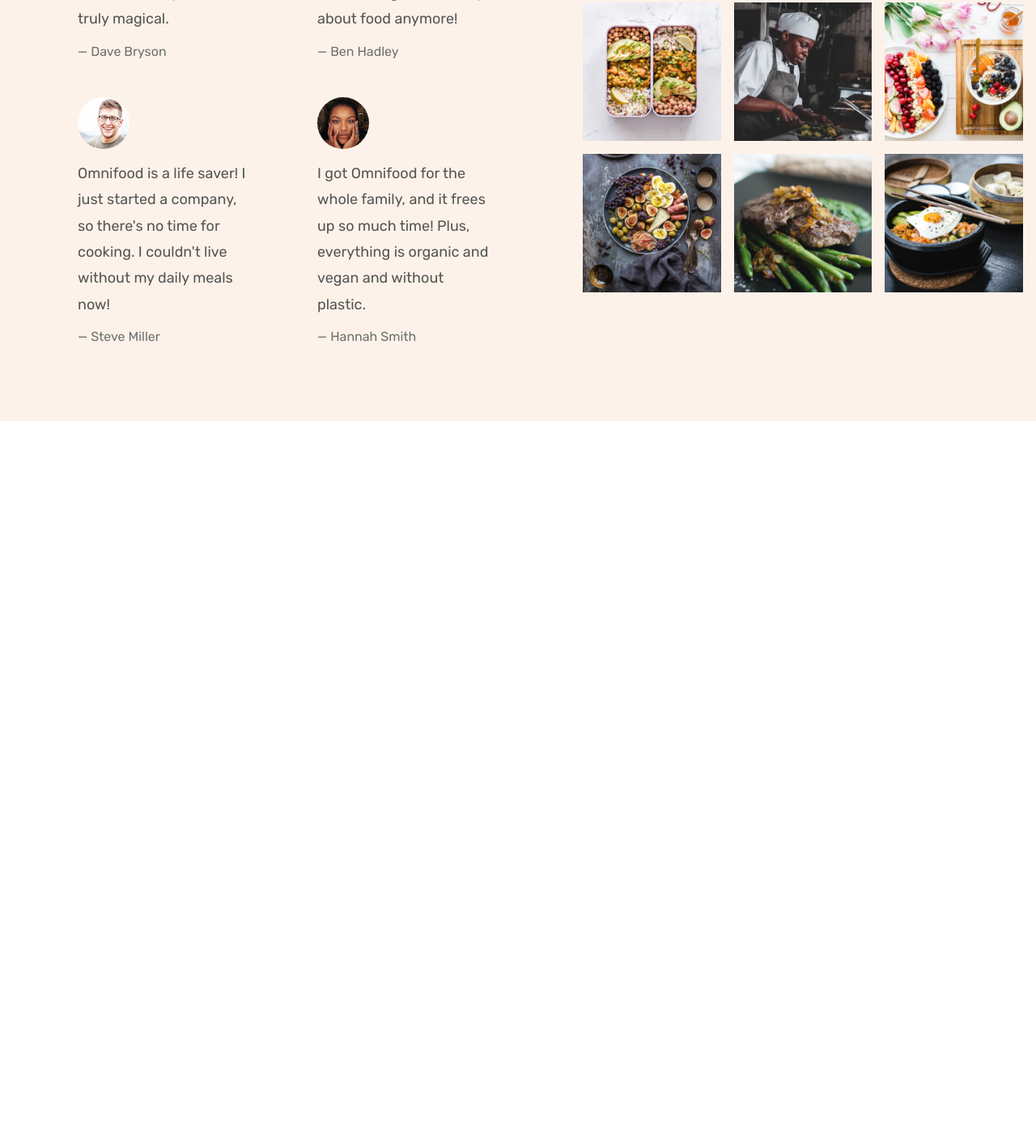
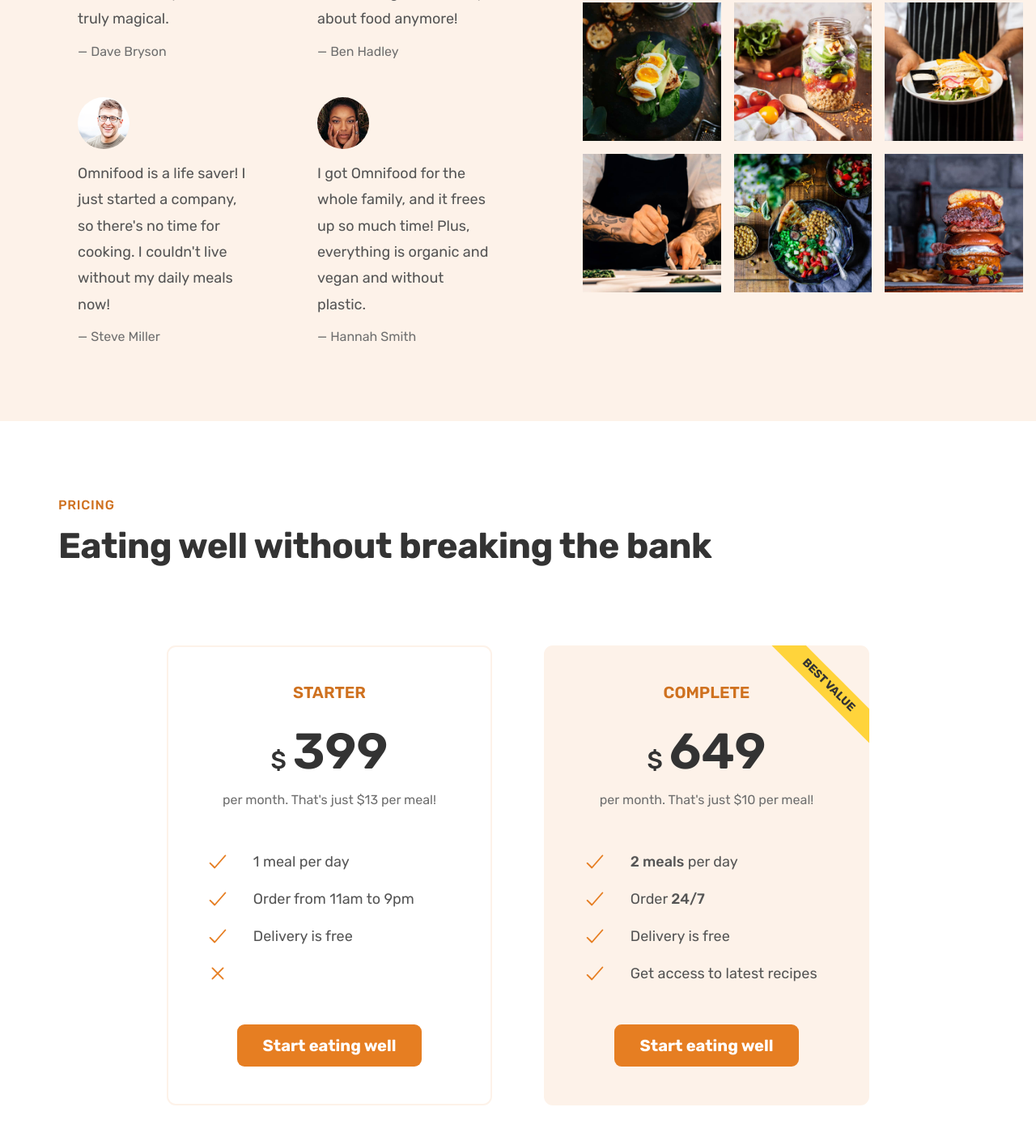
Before and after one commit to JungFF/Omnifood, a website built with Parcel: page index.html in a window 1280 px wide. Shown: the part 4243-5647 px from the top of the page at 81% size. Before the commit the page ends 4763 px from the top, so only its background shows below. Built offline with nearby package versions, Linux system fonts and the light colour scheme.

```diff
--- a/css/general.css
+++ b/css/general.css
@@ -53,7 +53,9 @@
     column-gap: 6.4rem;
     row-gap: 9.6rem;
 }
-
+.grid:not(:last-child){
+    margin-bottom: 9.6rem;
+}
 .grid--2-cols {
     grid-template-columns: repeat(2, 1fr);
 }
@@ -61,6 +63,11 @@
 .grid--3-cols {
     grid-template-columns: repeat(3, 1fr);
 }
+
+.grid--4-cols {
+    grid-template-columns: repeat(4, 1fr);
+}
+
 
 .grid--center-v {
     align-items: center;
@@ -136,7 +143,8 @@
     box-shadow: inset 0 0 0 3px #fff;
 }
 
-.link:link, .link:visited{
+.link:link,
+.link:visited {
     display: inline-block;
     color: #e67e22;
     text-decoration: none;
@@ -144,21 +152,45 @@
     padding-bottom: 2px;
     transition: all 0.3 ease-in;
 }
-.link:hover, .link:active{
+
+.link:hover,
+.link:active {
     color: #cf711f;
     border-bottom: 1px solid transparent;
 }
+
 .margin-right-sm {
     margin-right: 1.6rem !important;
 }
-.margin-bottom-md{
+
+.margin-bottom-md {
     margin-bottom: 4.8rem !important;
 }
 
-.center-text{
+.center-text {
     text-align: center;
 }
 
-strong{
+strong {
     font-weight: 500;
 }
+
+.list {
+    list-style: none;
+    display: flex;
+    flex-direction: column;
+    gap: 1.6rem;
+}
+
+.list-item {
+    font-size: 1.8rem;
+    display: flex;
+    gap: 1.6em;
+    align-items: center;
+}
+
+.list-icon {
+    width: 3rem;
+    height: 3rem;
+    color: #e67e22;
+}
--- a/css/style.css
+++ b/css/style.css
@@ -285,26 +285,6 @@
     width: 100%;
 }
 
-.list {
-    list-style: none;
-    display: flex;
-    flex-direction: column;
-    gap: 1.6rem;
-}
-
-.list-item {
-    font-size: 1.8rem;
-    display: flex;
-    gap: 1.6em;
-    align-items: center;
-}
-
-.list-icon {
-    width: 3rem;
-    height: 3rem;
-    color: #e67e22;
-}
-
 .all-recipes {
     text-align: center;
     font-size: 1.8rem;
@@ -354,9 +334,11 @@
     gap: 1.6rem;
     padding: 1.6rem;
 }
-.gallery-item{
+
+.gallery-item {
     overflow: hidden;
 }
+
 .gallery-item img {
     display: block;
     width: 100%;
@@ -366,3 +348,78 @@
 .gallery-item img:hover {
     transform: scale(1.1);
 }
+
+/***********************/
+/* PRICING SECTION */
+/***********************/
+.section-pricing {
+    padding: 9.6rem 0;
+}
+
+.pricing-plan {
+    border-radius: 1.1rem;
+    width: 75%;
+}
+
+.pricing-plan--starter {
+    border: 2px solid #fdf2e9;
+    justify-self: end;
+    padding: 4.6rem;
+}
+
+.pricing-plan--complete {
+    background-color: #fdf2e9;
+    padding: 4.8rem;
+    position: relative;
+    overflow: hidden;
+}
+.pricing-plan--complete::after{
+    content: "Best value";
+    position: absolute;
+    top: 6%;
+    right:-18%;
+    color: #333;
+    text-transform: uppercase;
+    font-size: 1.4rem;
+    font-weight: 700;
+    background-color: #ffd43b;
+    padding: 0.8rem 8rem;
+    transform: rotate(45deg);
+}
+.plan-header {
+    text-align: center;
+    margin-bottom: 4.8rem;
+}
+
+.plan-name {
+    color: #cf711f;
+    font-weight: 600;
+    font-size: 2rem;
+    text-transform: uppercase;
+    letter-spacing: 0.75;
+    margin-bottom: 3.2rem;
+}
+
+.plan-price {
+    font-size: 6.2rem;
+    font-weight: 600;
+    color: #333;
+    margin-bottom: 1.6rem;
+}
+
+.plan-price span {
+    font-size: 3rem;
+    font-weight: 500;
+    margin-right: 0.8rem;
+}
+
+.plan-text {
+    font-size: 1.6rem;
+    line-height: 1.6;
+    color: #6f6f6f;
+}
+
+.plan-sign-up {
+    text-align: center;
+    margin-top: 4.8rem;
+}
--- a/index.html
+++ b/index.html
@@ -248,6 +248,75 @@
             <div class="gallery">
             </div>
         </section>
+        <section class="section-pricing">
+            <div class="container">
+                <span class="subheading">Pricing</span>
+                <h2 class="heading-secondary">
+                    Eating well without breaking the bank
+                </h2>
+            </div>
+            <div class="container grid grid--2-cols">
+                <div class="pricing-plan pricing-plan--starter">
+                    <header class="plan-header">
+                        <p class="plan-name">Starter</p>
+                        <p class="plan-price"><span>$</span>399</p>
+                        <p class="plan-text">per month. That's just $13 per meal!</p>
+                    </header>
+                    <ul class="list">
+                        <li class="list-item">
+                            <ion-icon class="list-icon" name="checkmark-outline"></ion-icon><span>1 meal per day</span>
+                        </li>
+                        <li class="list-item">
+                            <ion-icon class="list-icon" name="checkmark-outline"></ion-icon><span>Order from 11am to
+                                9pm</span>
+                        </li>
+                        <li class="list-item">
+                            <ion-icon class="list-icon" name="checkmark-outline"></ion-icon><span>Delivery is
+                                free</span>
+                        </li>
+                        <li class="list-item">
+                            <ion-icon class="list-icon" name="close-outline"></ion-icon>
+                        </li>
+                    </ul>
+                    <div class="plan-sign-up">
+                        <a href="#" class="btn btn--full">Start eating well</a>
+                    </div>
+                </div>
+                <div class="pricing-plan pricing-plan--complete">
+                    <header class="plan-header">
+                        <p class="plan-name">Complete</p>
+                        <p class="plan-price"><span>$</span>649</p>
+                        <p class="plan-text">per month. That's just $10 per meal!</p>
+                    </header>
+                    <ul class="list">
+                        <li class="list-item">
+                            <ion-icon class="list-icon" name="checkmark-outline"></ion-icon><span><strong>2
+                                    meals</strong> per day</span>
+                        </li>
+                        <li class="list-item">
+                            <ion-icon class="list-icon" name="checkmark-outline"></ion-icon><span>Order <strong>24/7</strong></span>
+                        </li>
+                        <li class="list-item">
+                            <ion-icon class="list-icon" name="checkmark-outline"></ion-icon><span>Delivery is
+                                free</span>
+                        </li>
+                        <li class="list-item">
+                            <ion-icon class="list-icon" name="checkmark-outline"></ion-icon><span>Get access to latest
+                                recipes</span>
+                        </li>
+                    </ul>
+                    <div class="plan-sign-up">
+                        <a href="#" class="btn btn--full">Start eating well</a>
+                    </div>
+                </div>
+            </div>
+            <div class="container grid grid--4-cols">
+                <div class="feature"></div>
+                <div class="feature"></div>
+                <div class="feature"></div>
+                <div class="feature"></div>
+            </div>
+        </section>
     </main>
 
 </body>
--- a/script.js
+++ b/script.js
@@ -4,5 +4,5 @@
     const html = ` <figure class="gallery-item">
 <img src="./img/gallery/gallery-${i}.jpg" alt="Photo of beautifully arranged food">
 </figure>`
-    gallery.insertAdjacentHTML('afterbegin', html);
+    gallery.insertAdjacentHTML('beforeend', html);
 }
```
Also changed, not shown: content.md (+1 -1 lines).
